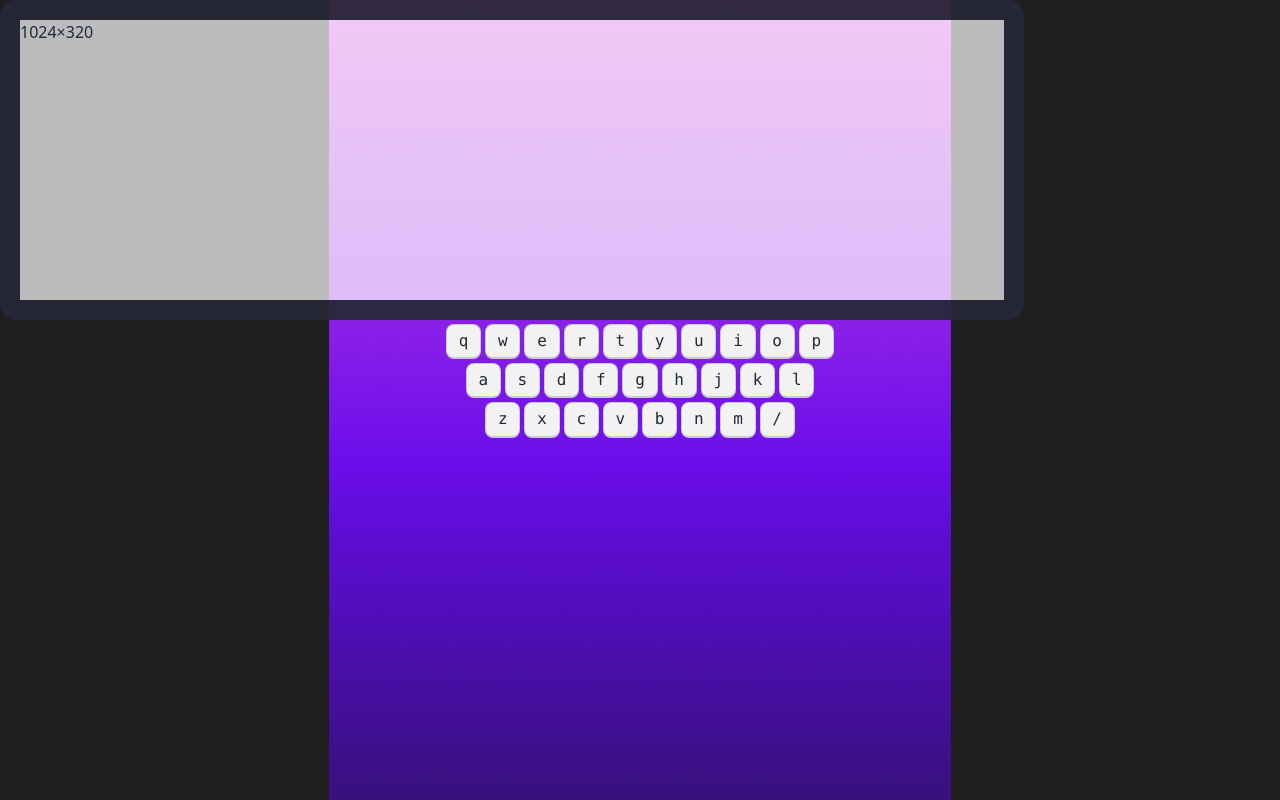
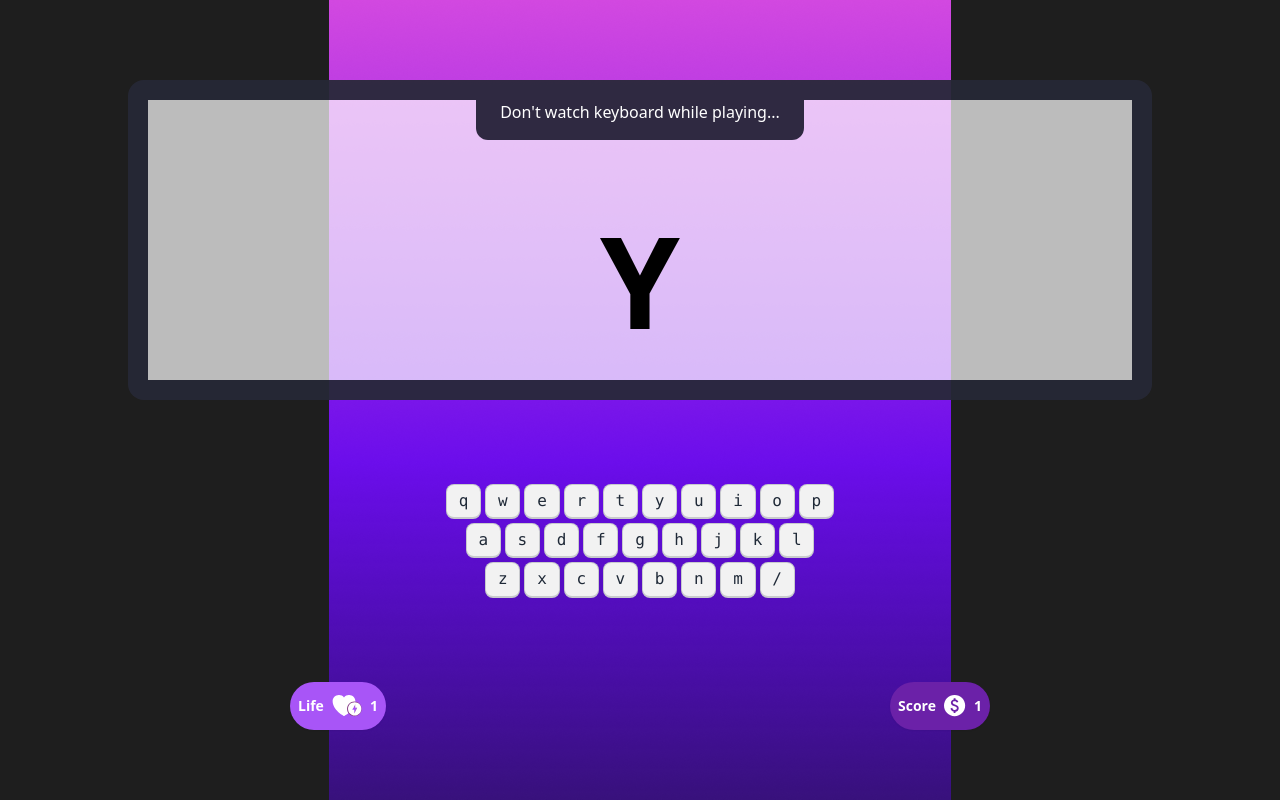
Before and after one commit to AbuMdNayeemKhan/DomAlphaClash, a plain HTML site: page index.html in a window 1280 px wide. Drawn offline with nearby package versions, Linux system fonts and the light colour scheme.

Commit message:
screen section done

```diff
--- a/index.html
+++ b/index.html
@@ -32,16 +32,20 @@
 
         <!-- playground start -->
         <section class="play-ground">
+            <div class="flex flex-col items-center gap-20 pt-20">
                 <!-- screen start -->
                 <div class="artboard artboard-horizontal phone-6 border-[#010313cc] border-[20px] rounded-2xl bg-[#ffffffb3]">
-
-                1024×320
-
+                    <div class="flex justify-center">
+                        <p class="bg-[#2f2941] px-6 pb-4 rounded-b-xl text-white">Don't watch keyboard  while playing...</p>
+                    </div>
+                    <div class="flex justify-center items-center h-full">
+                        <p class="text-black text-9xl font-bold">Y</p>
+                    </div>
                 </div>
                 <!-- screen ended -->
 
                 <!-- keyboard start -->
-            <div>
+                <div class="">
                     <div class="flex justify-center gap-1 my-1 w-full">
                         <kbd class="kbd">q</kbd>
                         <kbd class="kbd">w</kbd>
@@ -79,7 +83,20 @@
                 <!-- keyboard ended -->
 
                 <!-- life score start -->
+                <div class="flex justify-between w-[700px]">
+                    <button class="btn rounded-full bg-purple-500 text-white px-2 border-0">
+                        Life
+                        <img src="images/life.svg" alt="">
+                        <span>1</span>
+                    </button>
+                    <button class="btn rounded-full bg-purple-800 text-white px-2 border-0">
+                        Score
+                        <img src="images/dollor.svg" alt="">
+                        <span>1</span>
+                    </button>
+                </div>
                 <!-- life score ended -->
+            </div>
         </section>
         <!-- playground ended -->
 
```
Also changed, not shown: images/dollor.svg (added), images/life.svg (added). Lines whose indentation alone changed are shown as unchanged.
